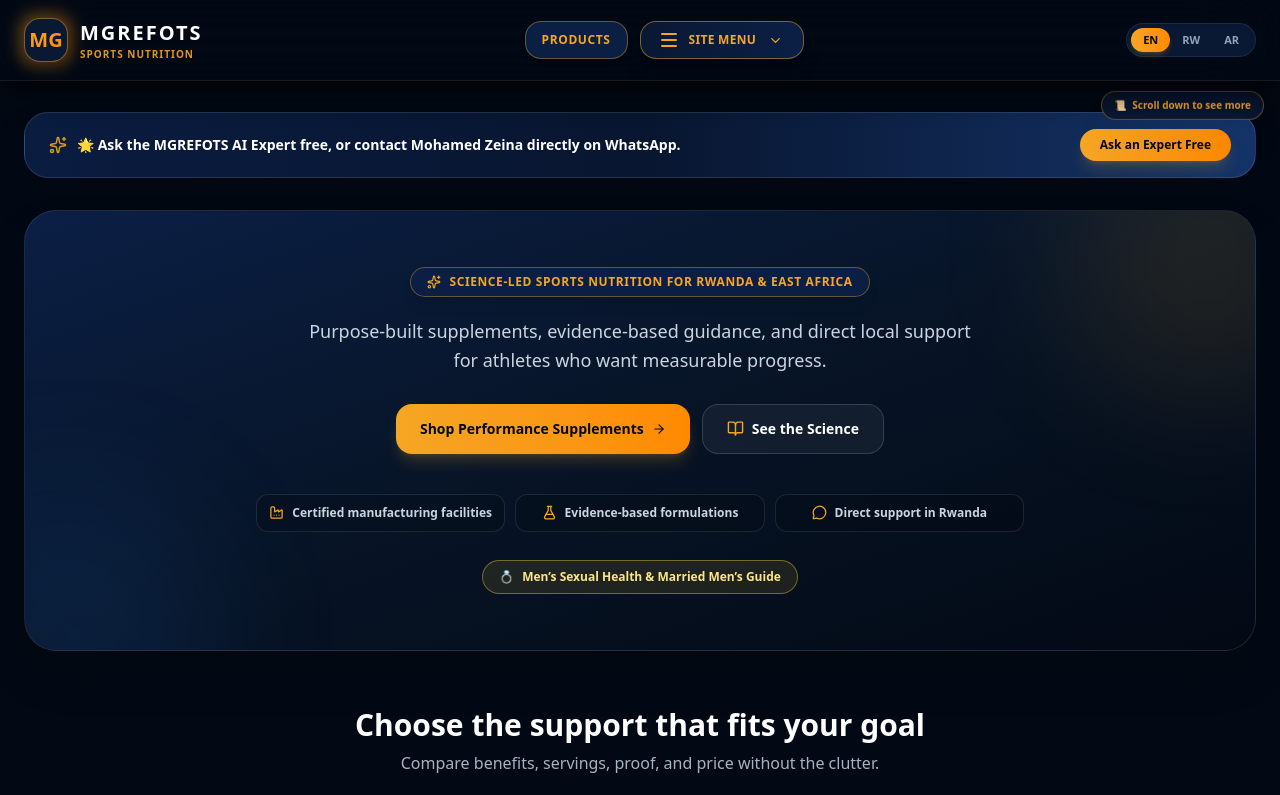
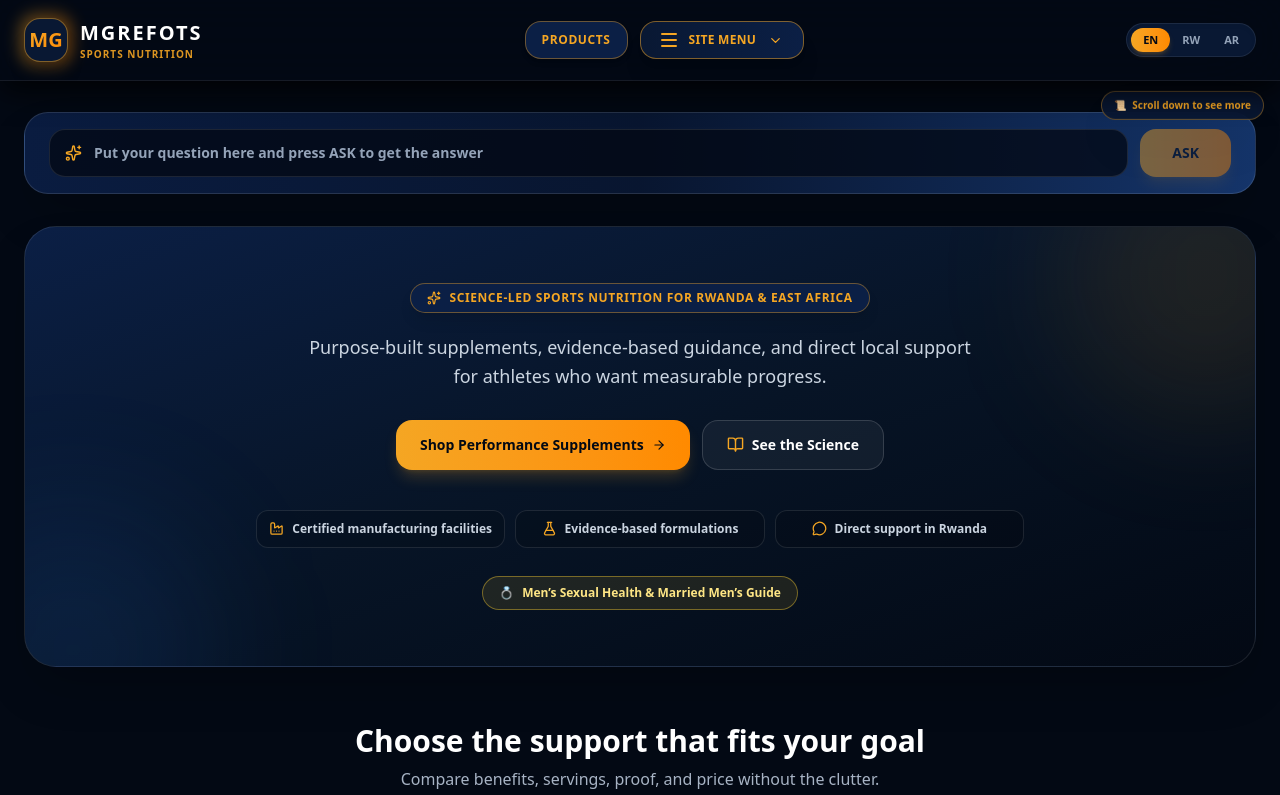
Before and after one commit to mohammedbadr99999-hub/mgrefots-6-8-2026, a React (Vite) app: page / in a window 1280 px wide. Shown: the top 795 px of the page. Built offline with nearby package versions, Linux system fonts and the light colour scheme.

Commit message:
Add homepage quick AI question box

```diff
--- a/src/App.tsx
+++ b/src/App.tsx
@@ -106,9 +106,32 @@
 export default function App() {
   const [lang, setLang] = useState<Language>(getInitialLanguage);
   const [selectedProductModal, setSelectedProductModal] = useState<Product | null>(null);
+  const [quickQuestion, setQuickQuestion] = useState('');
+  const [quickAnswer, setQuickAnswer] = useState('');
+  const [isQuickAnswering, setIsQuickAnswering] = useState(false);
 
   const t = TRANSLATIONS[lang];
   const isRtl = lang === 'ar';
+  const quickExpertCopy = {
+    en: {
+      placeholder: 'Put your question here and press ASK to get the answer',
+      label: 'Ask the MGREFOTS AI Expert',
+      loading: 'Preparing your answer…',
+      fullPage: 'Open full expert consultation'
+    },
+    rw: {
+      placeholder: 'Andika ikibazo cyawe hano, ukande ASK ubone igisubizo',
+      label: 'Baza Impuguke ya AI ya MGREFOTS',
+      loading: 'Turimo gutegura igisubizo…',
+      fullPage: 'Fungura urupapuro rw’impuguke'
+    },
+    ar: {
+      placeholder: 'ضع سؤالك هنا واضغط على ASK وستحصل على الإجابة',
+      label: 'اسأل خبير MGREFOTS بالذكاء الاصطناعي',
+      loading: 'جارٍ إعداد الإجابة…',
+      fullPage: 'افتح صفحة الاستشارة الكاملة'
+    }
+  }[lang];
 
   useEffect(() => {
     window.localStorage.setItem('mgrefots-language', lang);
@@ -137,6 +160,21 @@
       : lang === 'rw'
         ? 'Ntitwashoboye kugera ku nzobere ubu. Ongera ugerageze cyangwa uyivugishe kuri WhatsApp.'
         : 'The AI expert is temporarily unavailable. Please try again or contact the human expert on WhatsApp.';
+  };
+
+  const handleQuickExpertQuestion = async (event: React.FormEvent<HTMLFormElement>) => {
+    event.preventDefault();
+    const question = quickQuestion.trim();
+    if (!question || isQuickAnswering) return;
+
+    setIsQuickAnswering(true);
+    setQuickAnswer('');
+    try {
+      const answer = await queryAI(question, 'This question comes from the homepage quick-answer box. Answer directly and concisely while following the approved MGREFOTS expert methodology.');
+      setQuickAnswer(answer);
+    } finally {
+      setIsQuickAnswering(false);
+    }
   };
 
   return (
@@ -170,19 +208,44 @@
         {/* Main Routed Content Container */}
         <main className="pt-28 pb-24 max-w-7xl mx-auto px-4 sm:px-6">
 
-          {/* Limited Free Banner */}
+          {/* Homepage quick expert question */}
           <div className="mb-8 animate-fade-in">
-            <div className="bg-gradient-to-r from-[#0B1F45]/90 via-[#091833]/90 to-[#173A73]/90 border border-[rgba(255,255,255,0.12)] text-white px-6 py-4 rounded-3xl flex flex-wrap items-center justify-between shadow-2xl backdrop-blur-xl gap-4">
-              <span className="font-extrabold text-xs sm:text-sm flex items-center gap-2.5">
-                <Sparkles size={18} className="text-[#F5A623] shrink-0 animate-pulse" />
-                <span>{t.free_banner}</span>
-              </span>
-              <Link
-                to="/analysis"
-                className="bg-gradient-to-r from-[#F5A623] to-[#FF8A00] hover:from-[#FF8A00] hover:to-[#F5A623] text-[#030914] px-5 py-2 rounded-2xl font-black text-xs transition-all shrink-0 hover:scale-105 shadow-lg shadow-[#F5A623]/20"
-              >
-                {isRtl ? 'استشر الخبير مجاناً' : lang === 'rw' ? 'Baza impuguke ku buntu' : 'Ask an Expert Free'}
-              </Link>
+            <div className="bg-gradient-to-r from-[#0B1F45]/90 via-[#091833]/90 to-[#173A73]/90 border border-[rgba(255,255,255,0.12)] text-white px-4 sm:px-6 py-4 rounded-3xl shadow-2xl backdrop-blur-xl">
+              <form onSubmit={handleQuickExpertQuestion} className="flex flex-col sm:flex-row items-stretch gap-3">
+                <label htmlFor="quick-expert-question" className="sr-only">{quickExpertCopy.label}</label>
+                <div className="relative flex-1">
+                  <Sparkles size={17} className={`absolute top-1/2 -translate-y-1/2 text-[#F5A623] ${isRtl ? 'right-4' : 'left-4'}`} aria-hidden="true" />
+                  <input
+                    id="quick-expert-question"
+                    type="text"
+                    value={quickQuestion}
+                    onChange={(event) => setQuickQuestion(event.target.value)}
+                    maxLength={12000}
+                    placeholder={quickExpertCopy.placeholder}
+                    className={`min-h-[48px] w-full rounded-2xl border border-white/10 bg-[#030914]/75 py-3 text-sm font-bold text-white outline-none transition placeholder:text-[#94A3B8] focus:border-[#F5A623]/70 ${isRtl ? 'pr-11 pl-4 text-right' : 'pl-11 pr-4 text-left'}`}
+                  />
+                </div>
+                <button
+                  type="submit"
+                  disabled={isQuickAnswering || !quickQuestion.trim()}
+                  className="min-h-[48px] rounded-2xl bg-gradient-to-r from-[#F5A623] to-[#FF8A00] px-8 py-3 text-sm font-black text-[#030914] shadow-lg shadow-[#F5A623]/20 transition hover:brightness-110 disabled:cursor-not-allowed disabled:opacity-45"
+                >
+                  {isQuickAnswering ? '…' : 'ASK'}
+                </button>
+              </form>
+
+              <div aria-live="polite" aria-busy={isQuickAnswering}>
+                {isQuickAnswering ? (
+                  <p className={`mt-3 animate-pulse text-xs font-bold text-[#F5A623] ${isRtl ? 'text-right' : 'text-left'}`}>{quickExpertCopy.loading}</p>
+                ) : quickAnswer ? (
+                  <div className={`mt-4 rounded-2xl border border-[#F5A623]/25 bg-[#030914]/70 p-4 ${isRtl ? 'text-right' : 'text-left'}`}>
+                    <p className="whitespace-pre-wrap text-sm font-medium leading-7 text-[#E2E8F0]">{quickAnswer}</p>
+                    <Link to="/analysis" className="mt-3 inline-flex text-xs font-black text-[#F5A623] hover:text-white transition">
+                      {quickExpertCopy.fullPage}
+                    </Link>
+                  </div>
+                ) : null}
+              </div>
             </div>
           </div>
 
```
